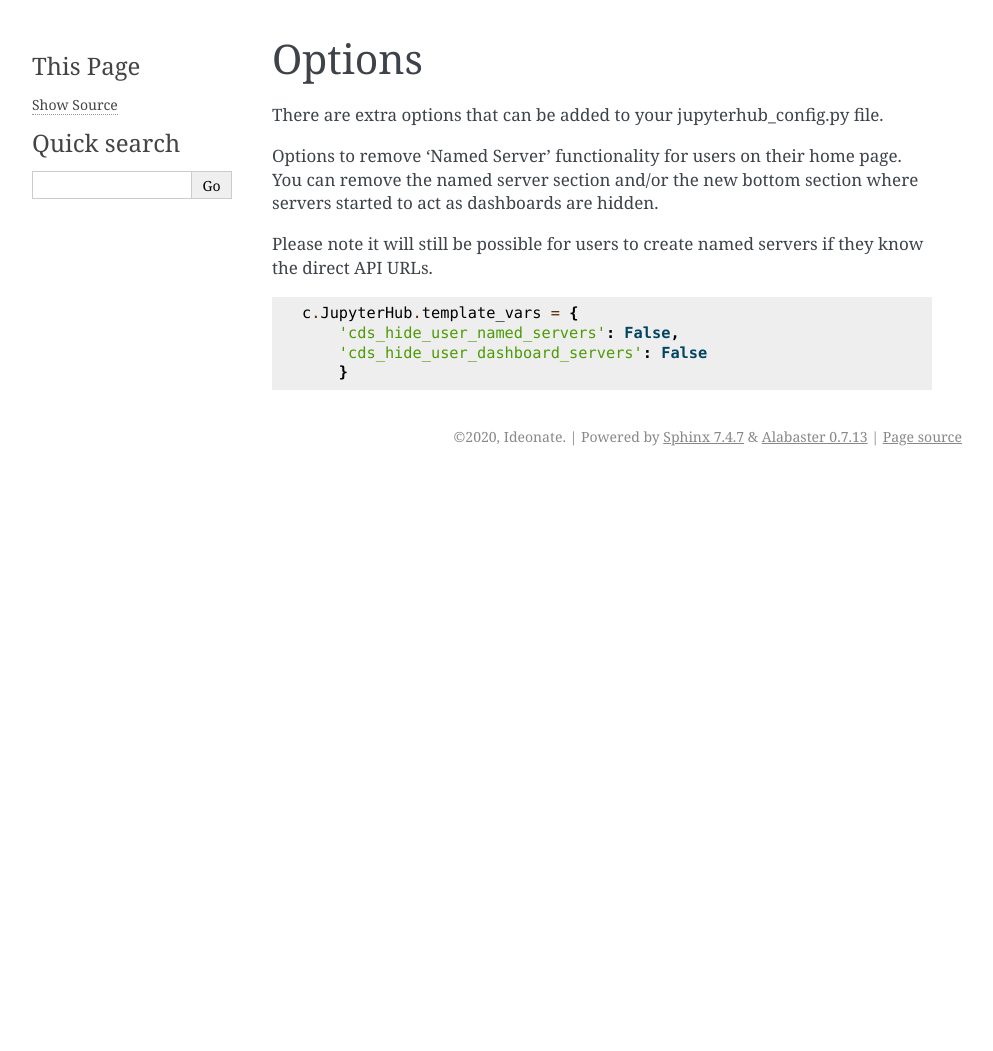
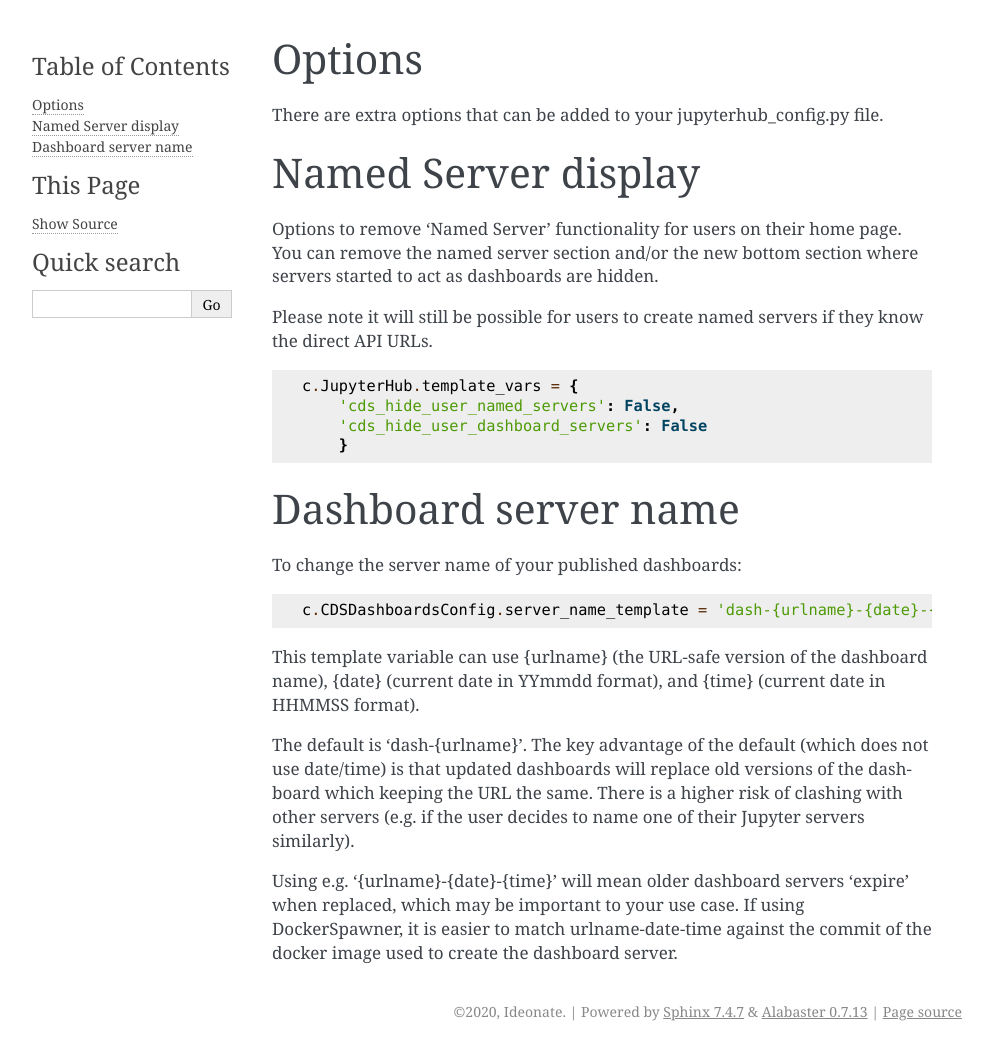
Before and after one commit to ideonate/cdsdashboards, a Sphinx documentation site: the page built from docs/chapters/options.rst, in a window 1280 px wide. Shown: the whole page, without its empty margins (148-1141 px from the left). Built offline with Sphinx 7.4.7, drawn with Linux system fonts in a browser that asks for light colours; before the commit the page ends 900 px from its top, so only the background shows below that.

Commit message:
server_name_template updated

```diff
--- a/docs/chapters/options.rst
+++ b/docs/chapters/options.rst
@@ -5,6 +5,9 @@ Options
 ~~~~~~~
 
 There are extra options that can be added to your jupyterhub_config.py file.
+
+Named Server display
+~~~~~~~~~~~~~~~~~~~~
 
 Options to remove 'Named Server' functionality for users on their home page.
 You can remove the named server section and/or the new bottom section where servers started to act as dashboards are hidden.
@@ -17,3 +20,22 @@ Please note it will still be possible for users to create named servers if they
         'cds_hide_user_named_servers': False,
         'cds_hide_user_dashboard_servers': False
         }
+
+Dashboard server name
+~~~~~~~~~~~~~~~~~~~~~
+
+To change the server name of your published dashboards:
+
+::
+
+    c.CDSDashboardsConfig.server_name_template = 'dash-{urlname}-{date}-{time}'
+
+This template variable can use {urlname} (the URL-safe version of the dashboard name), {date} (current date in YYmmdd format),
+and {time} (current date in HHMMSS format).
+
+The default is 'dash-{urlname}'. The key advantage of the default (which does not use date/time) is that updated dashboards will replace old
+versions of the dashboard which keeping the URL the same. There is a higher risk of clashing with other servers (e.g. if the user decides to name
+one of their Jupyter servers similarly).
+
+Using e.g. '{urlname}-{date}-{time}' will mean older dashboard servers 'expire' when replaced, which may be important to your use case.
+If using DockerSpawner, it is easier to match urlname-date-time against the commit of the docker image used to create the dashboard server.
```
Also changed, not shown: 1 other file.
